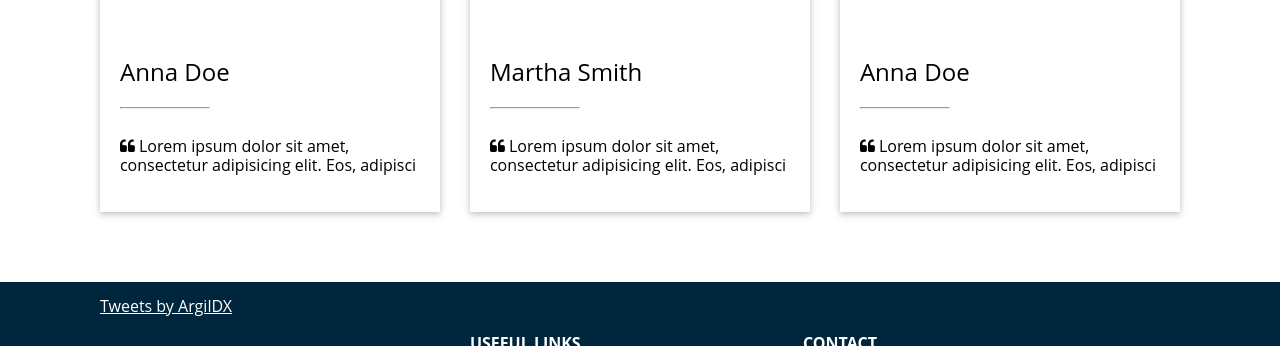
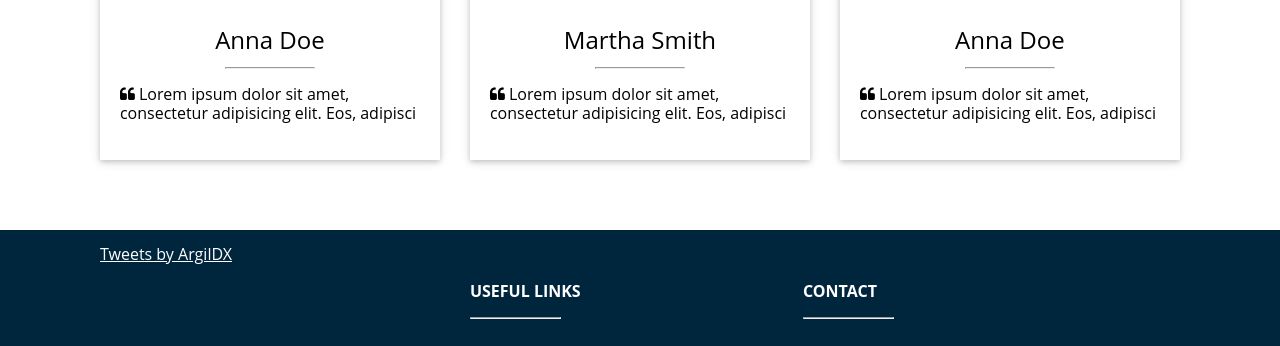
Before and after one commit to rahulkashyap0701/ArgilDX-Website, a plain HTML site: page index.html in a window 1280 px wide. Shown: the part 754-1100 px from the top of the page. Drawn offline with Linux system fonts and the light colour scheme.

Commit message:
Second Commit

```diff
--- a/css/style.css
+++ b/css/style.css
@@ -106,6 +106,13 @@
   margin-left: 1rem;
   color: #103f6d !important;
   margin-right: 1rem!important;
+  }
+  h4{
+    margin-top: 0px;
+    text-align: center;
+  }
+  h4 + hr{
+    display: block;
   }
   .divider-new {
   -webkit-flex-direction: row;
```
